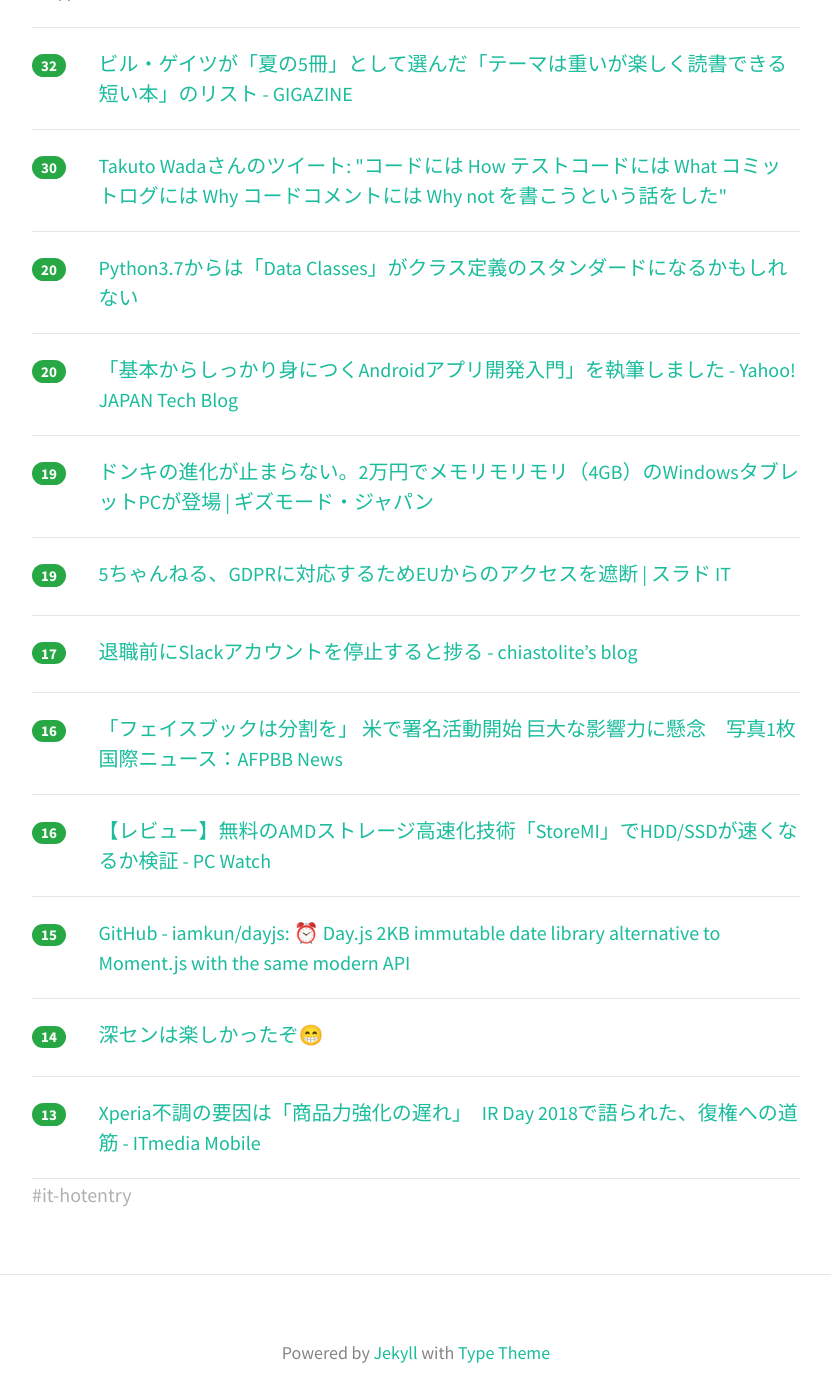
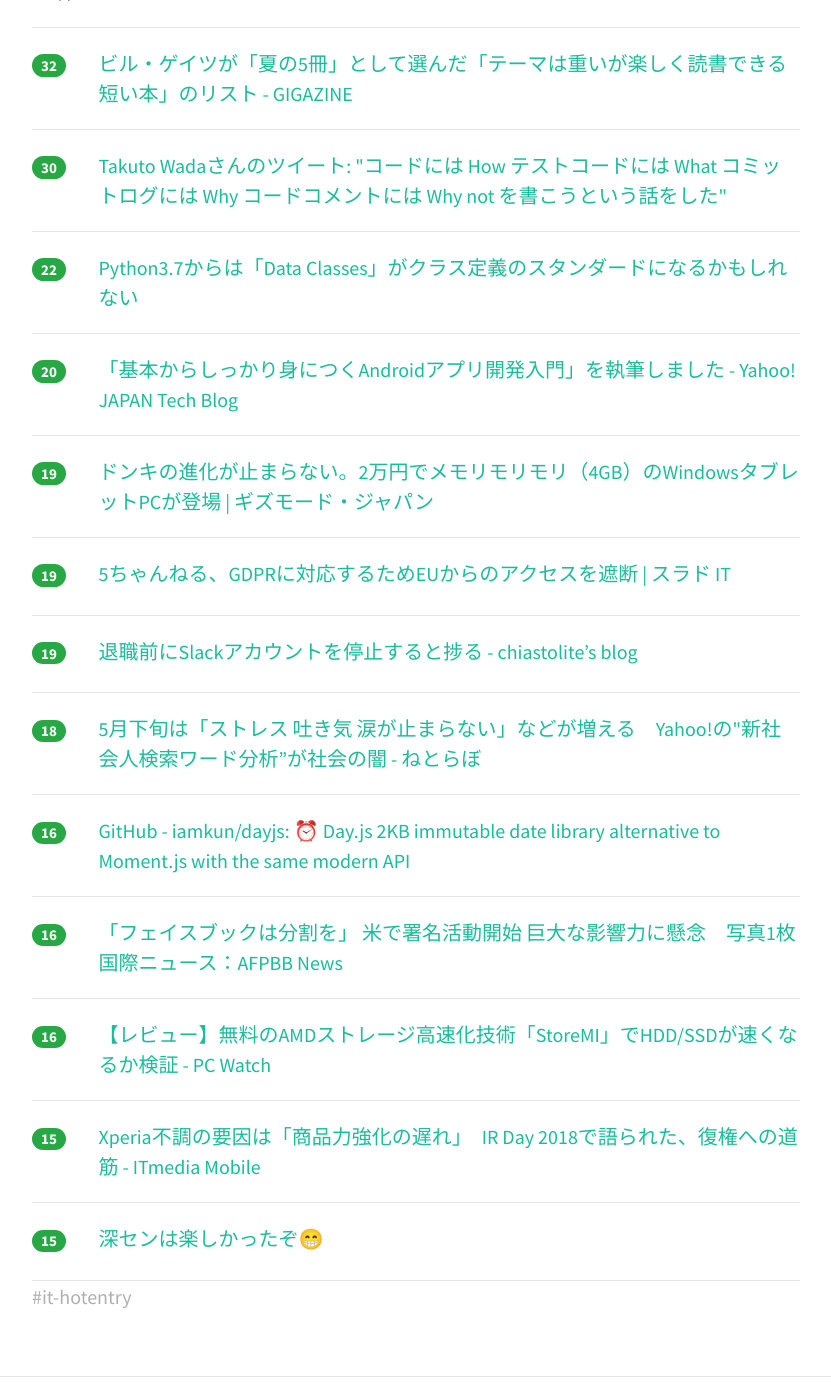
Before and after one commit to yatta47/hatena-matome-site, a Jekyll site: the page built from _posts/2018-05-23-hatena.md, in a window 1280 px wide and 1400 px high, scrolled down 346 px. Shown: the whole window, without its empty margins (224-1055 px from the left). Built offline with Jekyll 4.4.1, drawn with Linux system fonts in a browser that asks for light colours; nearby versions of some CDN libraries.

Commit message:
Updated 2018-05-23

```diff
--- a/_posts/2018-05-23-hatena.md
+++ b/_posts/2018-05-23-hatena.md
@@ -1,10 +1,10 @@
 ---
 layout: post
 title:  "2018-05-23 はてぶIT"
-date:   2018-05-23 04:02:48
+date:   2018-05-23 05:03:18
 tags: [it-hotentry]
 ---
-12 件のデータあり
+13 件のデータあり
 
 <hr><div class="row">
 <div class="col-1"><span class="badge badge-pill badge-success h2">32</span></div>
@@ -17,7 +17,7 @@ tags: [it-hotentry]
 </div>
 <hr>
 <div class="row">
-<div class="col-1"><span class="badge badge-pill badge-success h2">20</span></div>
+<div class="col-1"><span class="badge badge-pill badge-success h2">22</span></div>
 <div class="col-11"><a href='https://qiita.com/tag1216/items/13b032348c893667862a' target='_blank'>Python3.7からは「Data Classes」がクラス定義のスタンダードになるかもしれない</a></div>
 </div>
 <hr>
@@ -37,8 +37,18 @@ tags: [it-hotentry]
 </div>
 <hr>
 <div class="row">
-<div class="col-1"><span class="badge badge-pill badge-success h2">17</span></div>
+<div class="col-1"><span class="badge badge-pill badge-success h2">19</span></div>
 <div class="col-11"><a href='https://chiastolite.hatenablog.com/entry/2018/05/22/163033' target='_blank'>退職前にSlackアカウントを停止すると捗る - chiastolite’s blog</a></div>
+</div>
+<hr>
+<div class="row">
+<div class="col-1"><span class="badge badge-pill badge-success h2">18</span></div>
+<div class="col-11"><a href='http://nlab.itmedia.co.jp/nl/articles/1805/22/news072.html' target='_blank'>5月下旬は「ストレス 吐き気 涙が止まらない」などが増える　Yahoo!の"新社会人検索ワード分析”が社会の闇 - ねとらぼ</a></div>
+</div>
+<hr>
+<div class="row">
+<div class="col-1"><span class="badge badge-pill badge-success h2">16</span></div>
+<div class="col-11"><a href='https://github.com/iamkun/dayjs' target='_blank'>GitHub - iamkun/dayjs: ⏰ Day.js 2KB immutable date library alternative to Moment.js with the same modern API</a></div>
 </div>
 <hr>
 <div class="row">
@@ -53,16 +63,11 @@ tags: [it-hotentry]
 <hr>
 <div class="row">
 <div class="col-1"><span class="badge badge-pill badge-success h2">15</span></div>
-<div class="col-11"><a href='https://github.com/iamkun/dayjs' target='_blank'>GitHub - iamkun/dayjs: ⏰ Day.js 2KB immutable date library alternative to Moment.js with the same modern API</a></div>
+<div class="col-11"><a href='http://www.itmedia.co.jp/mobile/articles/1805/22/news139.html' target='_blank'>Xperia不調の要因は「商品力強化の遅れ」　IR Day 2018で語られた、復権への道筋 - ITmedia Mobile</a></div>
 </div>
 <hr>
 <div class="row">
-<div class="col-1"><span class="badge badge-pill badge-success h2">14</span></div>
+<div class="col-1"><span class="badge badge-pill badge-success h2">15</span></div>
 <div class="col-11"><a href='https://anond.hatelabo.jp/20180522233419' target='_blank'>深センは楽しかったぞ😁</a></div>
 </div>
 <hr>
-<div class="row">
-<div class="col-1"><span class="badge badge-pill badge-success h2">13</span></div>
-<div class="col-11"><a href='http://www.itmedia.co.jp/mobile/articles/1805/22/news139.html' target='_blank'>Xperia不調の要因は「商品力強化の遅れ」　IR Day 2018で語られた、復権への道筋 - ITmedia Mobile</a></div>
-</div>
-<hr>
```
